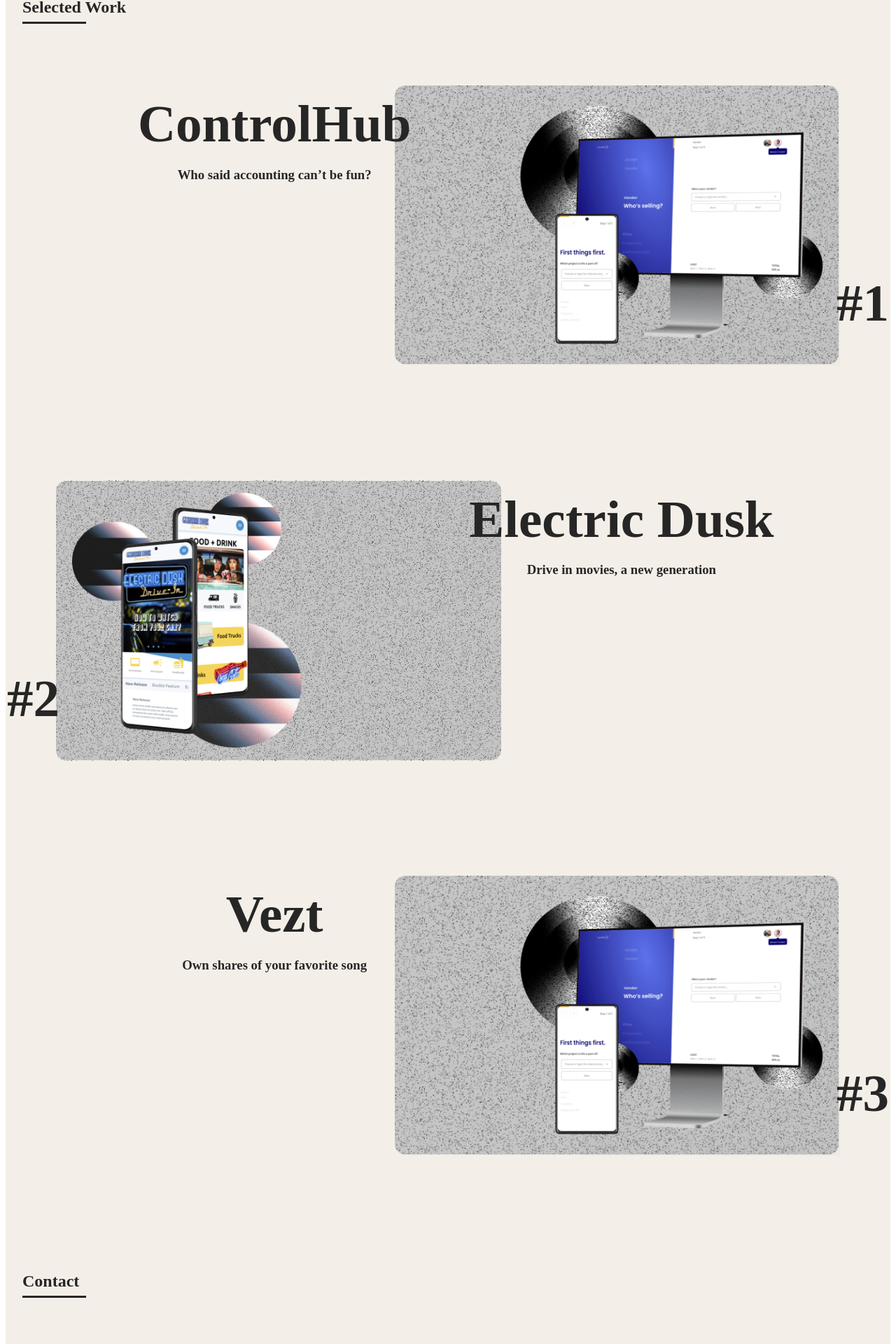
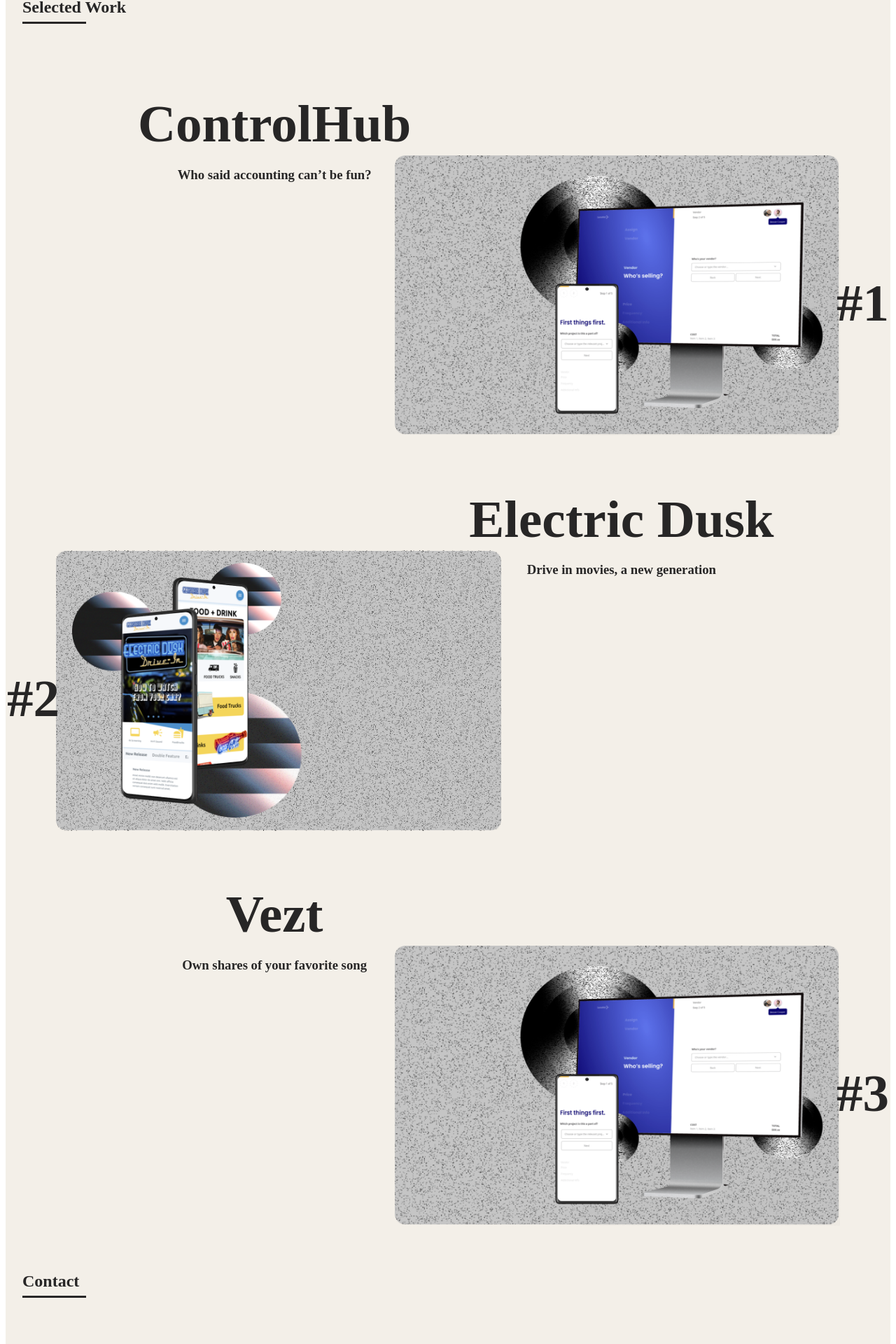
Before and after one commit to keubs/karim, a Next.js app: page /work in a window 1280 px wide. Shown: the part 1140-3060 px from the top of the page at 70% size. Built offline with nearby package versions, Linux system fonts and the light colour scheme.

Commit message:
work page parallax

```diff
--- a/pages/work.js
+++ b/pages/work.js
@@ -12,12 +12,19 @@ import {
 import { Element, Link } from 'react-scroll';
 const Work = ({router}) => {
   const { scrollY } = useViewportScroll();
-  const y1_1 = useTransform(scrollY, [500, 800], [0, 150]);
-  const y2_1 = useTransform(scrollY, [500, 800], [50, 100]);
-  const y1_2 = useTransform(scrollY, [600, 700], [0, 150]);
-  const y2_2 = useTransform(scrollY, [700, 1000], [50, 100]);
-  const y1_3 = useTransform(scrollY, [900, 1300], [0, 150]);
-  const y2_3 = useTransform(scrollY, [900, 1300], [50, 100]);
+  const textTransform = [0, 150];
+  const cardTransform = [150, 0];
+  const firstCard = [240, 1040];
+  const secondCard = [870, 1670];
+  const thirdCard = [1470, 2270];
+
+  const y1_1 = useTransform(scrollY, firstCard, textTransform);
+  const y2_1 = useTransform(scrollY, firstCard, cardTransform);
+  const y1_2 = useTransform(scrollY, secondCard, textTransform);
+  const y2_2 = useTransform(scrollY, secondCard, cardTransform);
+  const y1_3 = useTransform(scrollY, thirdCard, textTransform);
+  const y2_3 = useTransform(scrollY, thirdCard, cardTransform);
+
 
   return (
     <motion.div
@@ -73,12 +80,12 @@ const Work = ({router}) => {
           </main>
         </div>
       </section>
-      <section className={styles.section}>
+      <section id="work" className={styles.section}>
         <div className={styles.container}>
           <h2>Selected Work</h2>
-          <div className={styles.cardRight}>
+          <div id="card0" className={styles.cardRight}>
             <motion.div
-              style={{y: y2_1}}
+              style={{ y: y2_1 }}
             >
               <Image
                 src='/images/controlhub_work.png'
@@ -86,7 +93,7 @@ const Work = ({router}) => {
                 height="417px"
               />
             </motion.div>
-            <div className={styles.cardCopy}>
+            <div id="card1" className={styles.cardCopy}>
               <motion.div
                 style={{ y: y1_1, }}
                 className={styles.cardTitles}>
@@ -107,7 +114,7 @@ const Work = ({router}) => {
               </h1>
             </div>
           </div>
-          <div className={styles.cardLeft}>
+          <div id="card2" className={styles.cardLeft}>
             <motion.div
               style={{y: y2_2}}
             >
@@ -117,7 +124,7 @@ const Work = ({router}) => {
                 height="417px"
               />
             </motion.div>
-            <div className={styles.cardCopy}>
+            <div id="card3" className={styles.cardCopy}>
               <motion.div
                 style={{ y: y1_2, }}
                 className={styles.cardTitles}>
@@ -138,7 +145,7 @@ const Work = ({router}) => {
               </h1>
             </div>
           </div>
-          <div className={styles.cardRight}>
+          <div id="card4" className={styles.cardRight}>
             <motion.div
               style={{y: y2_3}}
             >
@@ -148,7 +155,7 @@ const Work = ({router}) => {
                 height="417px"
               />
             </motion.div>
-            <div className={styles.cardCopy}>
+            <div id="card5" className={styles.cardCopy}>
               <motion.div
                 style={{ y: y1_3, }}
                 className={styles.cardTitles}>
```
